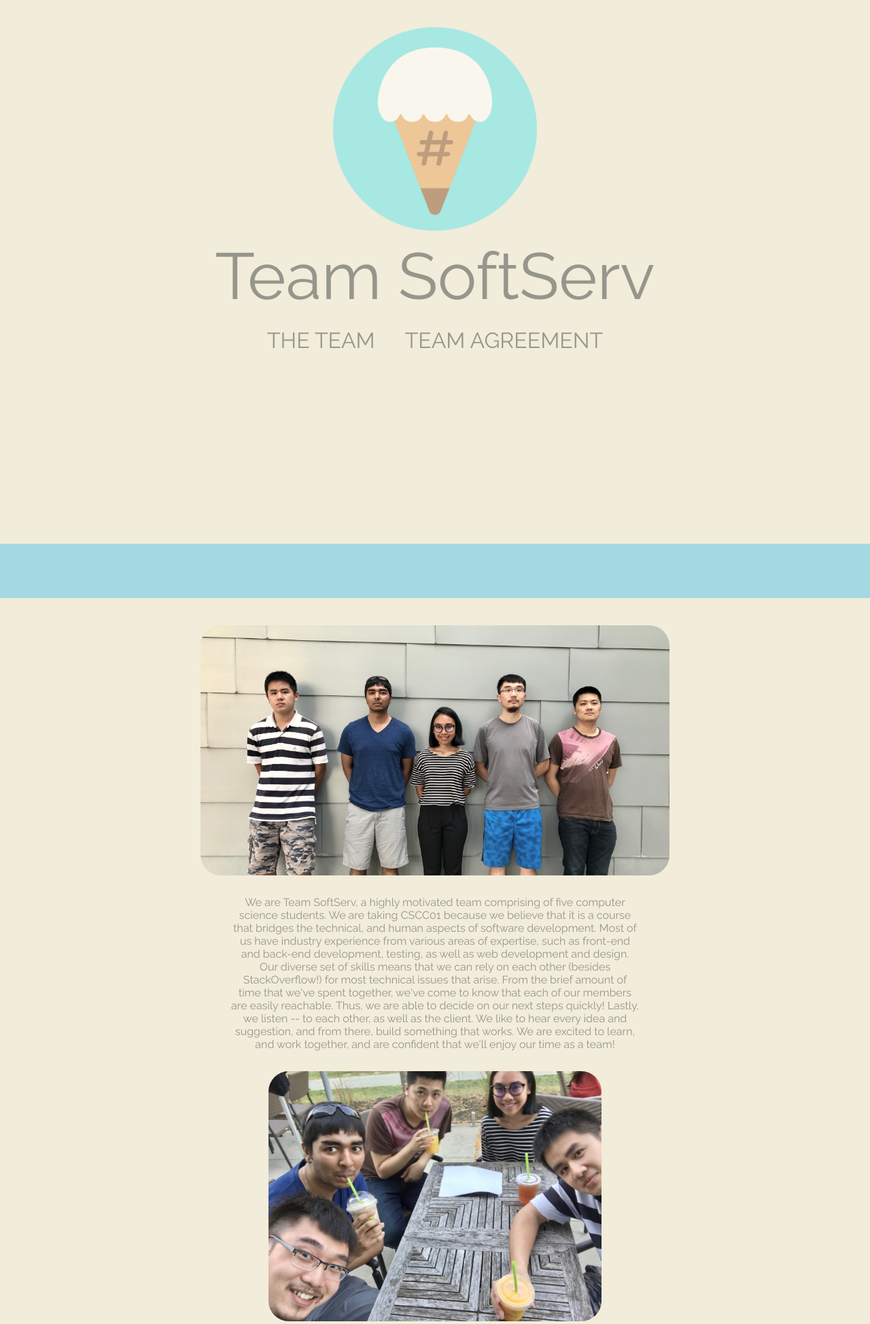
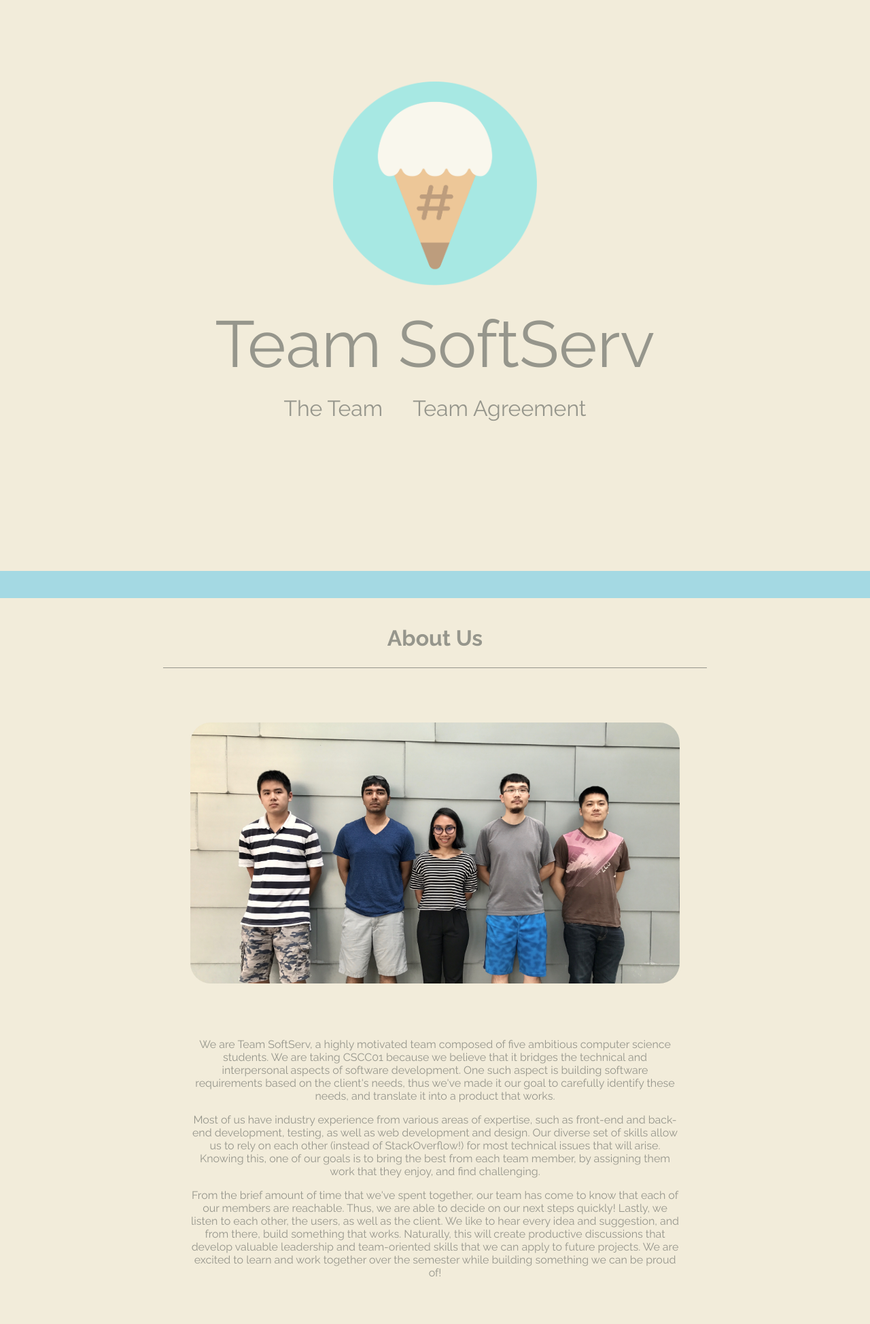
Before and after one commit to ThierrySans/L01_04, a PHP site: page / in a window 1280 px wide. Shown: the top 1948 px of the page at 68% size. Run offline with PHP 8.4, Linux system fonts and the light colour scheme.

Commit message:
altered layout of team website, updated group bio and made all individual bios consistent

```diff
--- a/ProjectWebsite/index.html
+++ b/ProjectWebsite/index.html
@@ -16,26 +16,30 @@
 			</div>
 			<div id="subtitles">
 				<div class="subtitle">
-					<a href="#team">THE TEAM</a>
+					<a href="#team">The Team</a>
 				</div>
 				<div class="subtitle">
-					<a href="TeamAgreement.pdf">TEAM AGREEMENT</a>
+					<a href="TeamAgreement.pdf">Team Agreement</a>
 				</div>
 			</div>
 		</div>
 		</div>
-
+		<a name="team"></a>
 		<div class="Break"></div>
 
-		<a name="team"></a>
 		<div class="Page">
 			<div class="Introduction">
+			<div class="name bordered">About Us</div>
 			<div class="team_photo">
 				<img src="images/group_photo_cropped.jpg" alt="TeamPhoto">
 			</div>
 			<div id="intro">
 				<!--<div class="title_small">Hello! we are Team SoftServ.</div>-->
-				<p>We are Team SoftServ, a highly motivated team comprising of five computer science students. We are taking CSCC01 because we believe that it is a course that bridges the technical, and human aspects of software development. Most of us have industry experience from various areas of expertise, such as front-end and back-end development, testing, as well as web development and design. Our diverse set of skills means that we can rely on each other (besides StackOverflow!) for most technical issues that arise. From the brief amount of time that we've spent together, we've come to know that each of our members are easily reachable. Thus, we are able to decide on our next steps quickly! Lastly, we listen -- to each other, as well as the client. We like to hear every idea and suggestion, and from there, build something that works. We are excited to learn, and work together, and are confident that we'll enjoy our time as a team!</p>
+				<p>	We are Team SoftServ, a highly motivated team composed of five ambitious computer science students. We are taking CSCC01 because we believe that it bridges the technical and interpersonal aspects of software development. One such aspect is building software requirements based on the client's needs, thus we've made it our goal to carefully identify these needs, and translate it into a product that works.</p>
+
+				<p>	Most of us have industry experience from various areas of expertise, such as front-end and back-end development, testing, as well as web development and design. Our diverse set of skills allow us to rely on each other (instead of StackOverflow!) for most technical issues that will arise. Knowing this, one of our goals is to bring the best from each team member, by assigning them work that they enjoy, and find challenging.</p>
+
+				<p>	From the brief amount of time that we've spent together, our team has come to know that each of our members are reachable. Thus, we are able to decide on our next steps quickly! Lastly, we listen to each other, the users, as well as the client. We like to hear every idea and suggestion, and from there, build something that works. Naturally, this will create productive discussions that develop valuable leadership and team-oriented skills that we can apply to future projects. We are excited to learn and work together over the semester while building something we can be proud of!</p>
 			</div>
 		</div>
 
@@ -48,6 +52,7 @@
 
 		<div class="Page">
 			<div class="Biography">
+			<div class="name bordered">Meet the Team</div>
 			<div class="member">
 				<div class="pic">
 				<img src="images/charles_profilepic.JPG" alt="">
@@ -55,7 +60,7 @@
 				<div class="bio">
 					<div class="name">Charles Ruan</div>
 					<br/>
-					Charles is a fourth year Computer Science student at the University of Toronto. He has experience in back-end development from his time as a programmer analyst working at CI Investments. There he learned how to create software to meet the demands of the business where the requests aren't always clear. He also has experience in quality assurance from his time as a test developer working at Caseware Inc. This experience taught him how to elevate an already functional piece of software to something greater. Working in both sides of software development has taught Charles to be creative in coming up with solutions and ensure that those creative solutions provide the best result possible.
+					Charles is a fourth year Computer Science student specializing in Software Engineering, at the University of Toronto Scarborough. He has experience in back-end development from his time as a programmer analyst working at CI Investments. There he learned how to create software to meet the demands of the business where the requests aren't always clear. He also has experience in quality assurance from his time as a test developer working at Caseware Inc. This experience taught him how to elevate an already functional piece of software to something greater. Working in both sides of software development has taught Charles to be creative in coming up with solutions and ensure that those creative solutions provide the best result possible. Charles believes that a common goal is an essential component to a great team, and does his best to keep everyone on the same page.
 				</div>
 			</div>
 			<div class="member">
@@ -65,7 +70,7 @@
 				<div class="bio">
 					<div class="name">Fides Linga</div>
 					<br/>
-					Fides is currently in her third year at the University of Toronto at Scarborough, studying Computer Science. She has an extensive background in web-development and design, and is confident it is what she enjoys the most. She has worked at GO Transit and Metrolinx as an intern during her past two summers which has greatly prepared her for complex, large scale projects. She is comfortable working individually, as well as a team. Colleagues will confidently say that she works efficiently, and consistently delivers on time, all without a compromise in quality. Most of all, she is always within reach. Fides believe that effective communication is essential to a healthy team, and thus makes an extra effort to ensure that everybody is on the same page.</div>
+					Fides is a third year Computer Science student specializing in Software Engineering, at the University of Toronto Scarborough. She has an extensive background in web-development and design, and is confident it is what she enjoys the most. She has worked at GO Transit and Metrolinx as a web development intern during her past two summers which has greatly prepared her for complex, large scale projects. She is comfortable working individually, as well as a team. Colleagues will confidently say that she works efficiently, and consistently delivers on time, all without a compromise in quality. Most of all, her team can be assured that she is always within reach. Fides believes that effective communication is essential to a healthy team, and thus makes an extra effort to ensure that rising conflicts are dealt with quickly.</div>
 			</div>
 			<div class="member">
 				<div class="pic">
@@ -74,7 +79,7 @@
 				<div class="bio">
 					<div class="name">Cheng Ge</div>
 					<br/>
-					Cheng is studying at University of Toronto as a third-year Information System Stream student in the Computer Science Co-op program. His interests are front and back end programming as well as fitness. He has worked for Rakuten Kobo Inc. for 4 months as a Software Test Engineer and the Treasury Board of Canada Secretariat for 8 months as a Project Support Analyst. Through his university and work term experience, he is familiar with several programming languages and frameworks, including HTML5, CSS, JavaScript, React Native, Ruby on Rails, Java, Python, C, VBA, Realm, MySQL, Shell Script. Cheng believes his contribution to the team is his excellent technical knowledge, strong interpersonal skills such as time management, and great problem-solving skills.
+					Cheng is a third year Computer Science student specializing in Information Systems, at the University of Toronto Scarborough. He has worked for Rakuten Kobo Inc. for 4 months as a Software Test Engineer and the Treasury Board of Canada Secretariat for 8 months as a Project Support Analyst. Through his university and work term experience, he has become familiar with several programming languages and frameworks. His interests are front and back end programming as well as fitness. Cheng believes his contribution to the team is his excellent technical knowledge, strong interpersonal skills such as time management, and great problem-solving skills. Cheng believes working with enthusiasm is necessary for a team being efficient and productive, therefore he is determined in motivating each of his team members, and building good morale.
 				</div>
 			</div>
 			<div class="member">
@@ -84,17 +89,17 @@
 				<div class="bio">
 					<div class="name">Mahesh Singh</div>
 					<br/>
-					Mahesh is currently studying at the University of Toronto Scarborough campus and is pursuing a major in Computer Science with a double minor in Statistics and Economics. He is a Toronto-based student with aspirations to develop interesting and unique software that fits the needs of his clients. With experience in web design, android application development and desktop software; Mahesh has experience in a diverse range of product development environments. These projects of varying scope include independently created software in addition to collaborative efforts. He is interested in using software tools to enhance the student learning experience as a means of increasing productivity. Mahesh believes that creating tools that provide positive utility to the end user is a requirement for any product that wants to succeed in the market. While ambitious, the goals set by him demonstrate a passion for learning and a genuine interest in the success of his fellow students.
+					Mahesh is a third year  Computer Science student pursuing a major in Computer Science with a double minor in Statistics and Economics, at the University of Toronto Scarborough. With experience in web design, android application development and desktop software, Mahesh has worked in a diverse range of product development environments. These projects of varying scope include independently created software as well as collaborative efforts. His main interest is using software tools to enhance the student learning experience, and increasing their productivity.  Mahesh has aspirations to develop interesting and unique software that fits the needs of his clients. Lastly, he believes that creating tools that provide positive utility to the end user is a requirement for any product that wants to succeed in the market. While ambitious, his goals demonstrate a passion for learning and a genuine interest in the success of his fellow students.
 				</div>
 			</div>
 			<div class="member" style="padding-top: 60px">
 				<div class="pic">
 				<img src="images/jerry_profilepic.JPG" alt="">
 				</div>
-				<div class="bio">
+				<div class="bio" style="margin-bottom: 30px">
 					<div class="name">Jerry Lui</div>
 					<br/>
-					Jerry is a third-year computer science student specializing in software engineering at the University of Toronto-Scarborough. He has always been interested in computers and has more than 3 years of programming experience in different languages. He is familiar with Java, Python, C, and he also has experience with building web applications with HTML, CSS and PHP using SQL. From his past 3 years at university, Jerry learned a lot about different technologies and enjoys learning new things to help him achieve his goals; he is confident doing solo work but also enjoys team work. He has team work experience from completing projects both within and outside of school. In addition to software, he is also interested learning about modern technologies and hardware.
+					Jerry is a third year Computer Science student specializing in Software Engineering at the University of Toronto Scarborough. He has always been interested in computers and has more than 3 years of programming experience in different languages. He is familiar with back-end development, and he also has experience with building web applications. From his past 3 years at university, Jerry learned a lot about different technologies and enjoys learning new things to help him achieve his goals; he is confident doing individual work but also enjoys team work. He has team work experience from completing, and excelling in projects both within and outside of school. In addition to software, he is also interested learning about modern technologies and hardware. Jerry believes that the skills that he gained from school combined with the frequent communication between team members will be crucial to the completion of this project.
 				</div>
 			</div>
 		</div>
--- a/ProjectWebsite/main.css
+++ b/ProjectWebsite/main.css
@@ -3,8 +3,6 @@ html, body {
   /*font-family: "Muli", sans-serif;*/
   margin: 0;
   padding: 0;
-  height: 100%;
-  width: 100%;
   background-color: #f2ecda;
   /*background-color: #f2ecda;*/
 
@@ -15,27 +13,28 @@ a {
 	color: #96968c;
 }
 div.Main_Screen {
-
+	height: 85vh;
 }
 div.Page {
-	width: 750px;
+	width: 80%;
+	max-width: 800px;
 	margin: 0 auto;
     color: #96968c;
-	min-height: 90vh;
 	text-align: center;
 
 }
 div.Break {
-	min-width: 750px;
+	width: 100%;
 	margin: 40px 0px 40px 0px;
-	min-height: 10vh;
+	height: 40px;
 	background-color: #a4d9e3;
 }
 #logo {
-	margin: 40px 0px 10px 0px;
+	margin: 15% auto 30px auto;
 }
 #logo img{
-	height: 300px;
+	width: 30%;
+	min-width: 300px;
 }
 .title {
 	font-size: 6em;
@@ -44,6 +43,7 @@ div.Break {
 	font-size: 3em;
 }
 #subtitles {
+	/*text-transform: uppercase;*/
 }
 .subtitle {
 	display: inline-block;
@@ -54,17 +54,17 @@ div.Introduction {
 
 }
 .team_photo {
-	margin: 30px auto 30px auto;
-	height: 46%;
-	width: 100%;
+	margin: 10% auto 10% auto;
+	width: 90%;
 }
 .team_photo img {
 	border-radius: 30px;
-	height: 100%;
+	width: 100%;
 }
 #intro{
-	width: 80%;
-	margin: 30px auto 30px auto;
+	font-size: 1em;
+	width: 90%;
+	margin: 5% auto 5% auto;
 
 }
 h3 {
@@ -77,13 +77,11 @@ p1 {
 div.Biography {
 }
 .member {
-	min-height: 400px;
-	width: 700px;
-	/*
-	background-color: B6B3B2;
-	border-radius: 30px;
-	*/
-	margin: 25px auto 25px auto;
+	height: 60%;
+	max-height: 400px;
+	width: 100%;
+	margin: 0 auto;
+	padding: 3% 0% 3% 0%;
 }
 .pic img {
 	border-radius: 20px;
@@ -96,11 +94,17 @@ div.Biography {
 	display: table-cell;
 	float: left;
 	text-align: left;
+	margin-top: 5px;
 	width: 55%;
 }
 .name {
 	font-size: 2em;
 	font-weight: 700;
 }
+.bordered {
+	padding-bottom: 25px;
+	margin-bottom: 25px;
+	border-bottom: 1px solid #96968c;
+}
 div.TeamAgreement {
 }
```
Also changed, not shown: README.md.
